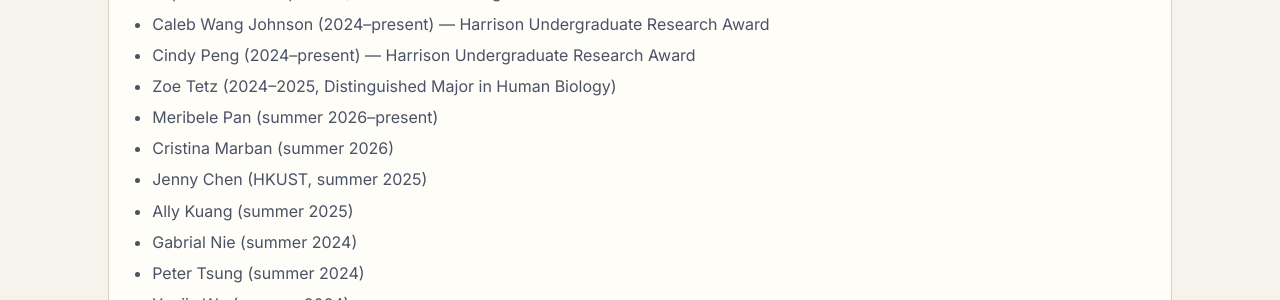
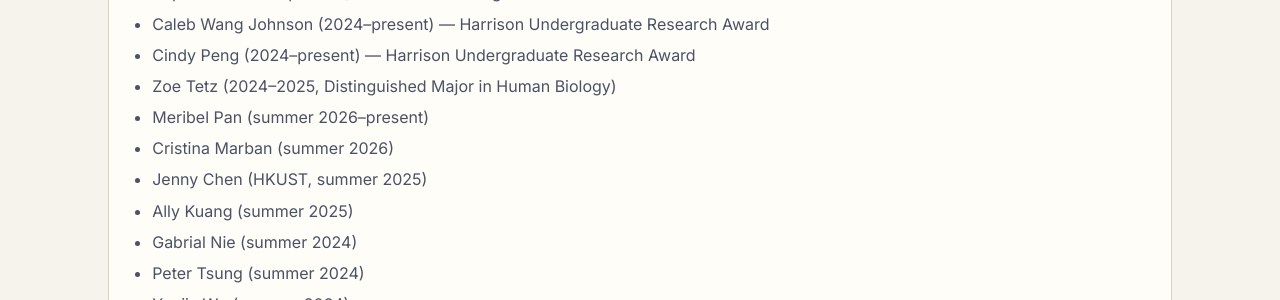
Before and after one commit to mjf6e/Ma-Lab-Research-Portfolio, a Jekyll site: the page built from team.html, in a window 1280 px wide and 900 px high, scrolled down 2451 px. Shown: the part 153-453 px from the top of the window. Built offline with Jekyll 4.4.1, drawn with Linux system fonts in a browser that asks for light colours.

Commit message:
Fix spelling: Meribele Pan -> Meribel Pan

```diff
--- a/team.html
+++ b/team.html
@@ -124,7 +124,7 @@ description: Current and recent members of the Ma Laboratory at the University o
           <li>Caleb Wang Johnson (2024–present) — Harrison Undergraduate Research Award</li>
           <li>Cindy Peng (2024–present) — Harrison Undergraduate Research Award</li>
           <li>Zoe Tetz (2024–2025, Distinguished Major in Human Biology)</li>
-          <li>Meribele Pan (summer 2026–present)</li>
+          <li>Meribel Pan (summer 2026–present)</li>
           <li>Cristina Marban (summer 2026)</li>
           <li>Jenny Chen (HKUST, summer 2025)</li>
           <li>Ally Kuang (summer 2025)</li>
```
